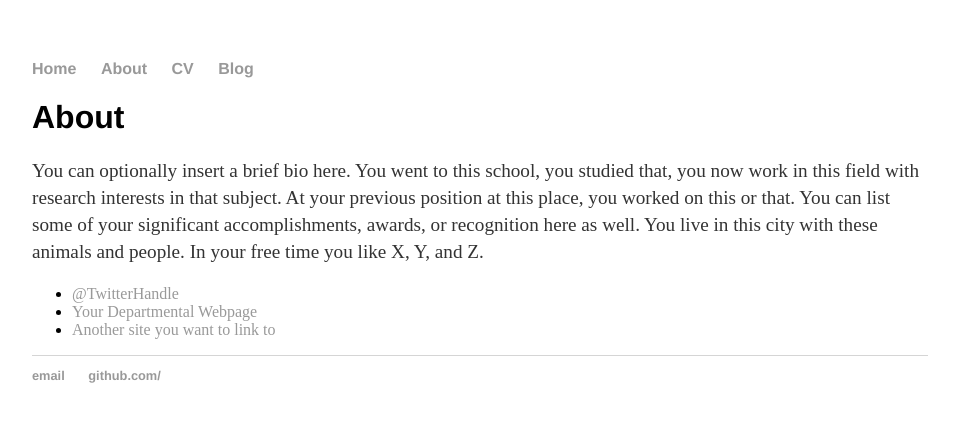
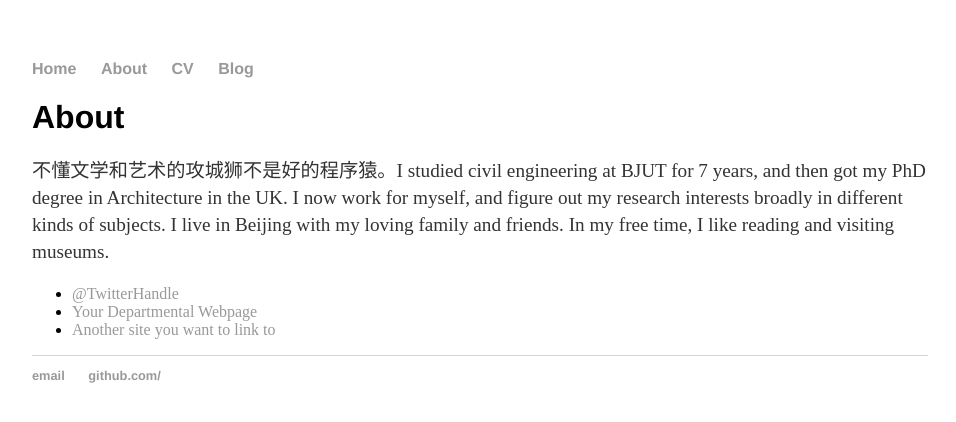
Before and after one commit to kaiagss/kaiagss.github.io, a Jekyll site: the page built from about/index.html, in a window 1280 px wide. Shown: the top 422 px of the page, without its empty margins (160-1116 px from the left). Built offline with Jekyll 4.4.1, drawn with Linux system fonts in a browser that asks for light colours.

Commit message:
Update index.html

```diff
--- a/about/index.html
+++ b/about/index.html
@@ -5,7 +5,7 @@ title: About Yan
 
 		<div class="about">
 			<h1>About</h1>
-			<p>You can optionally insert a brief bio here. You went to this school, you studied that, you now work in this field with research interests in that subject. At your previous position at this place, you worked on this or that. You can list some of your significant accomplishments, awards, or recognition here as well. You live in this city with these animals and people. In your free time you like X, Y, and Z.</p>
+			<p>不懂文学和艺术的攻城狮不是好的程序猿。I studied civil engineering at BJUT for 7 years, and then got my PhD degree in Architecture in the UK. I now work for myself, and figure out my research interests broadly in different kinds of subjects. I live in Beijing with my loving family and friends. In my free time, I like reading and visiting museums.</p>
 
 			<ul class="contacts">
 				<li><a href="#">@TwitterHandle</a></li>
```
